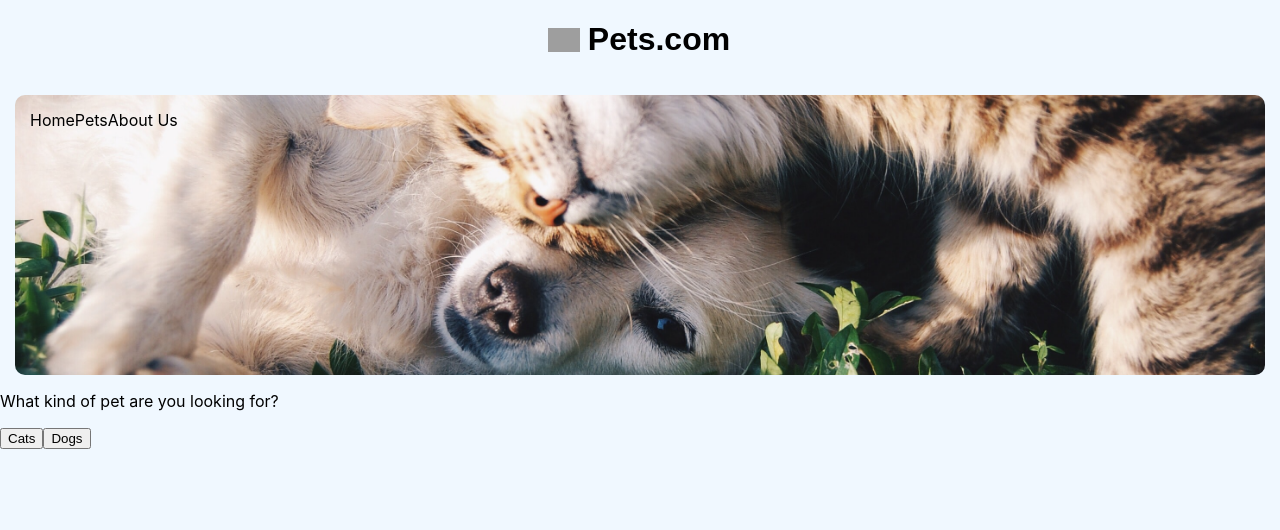
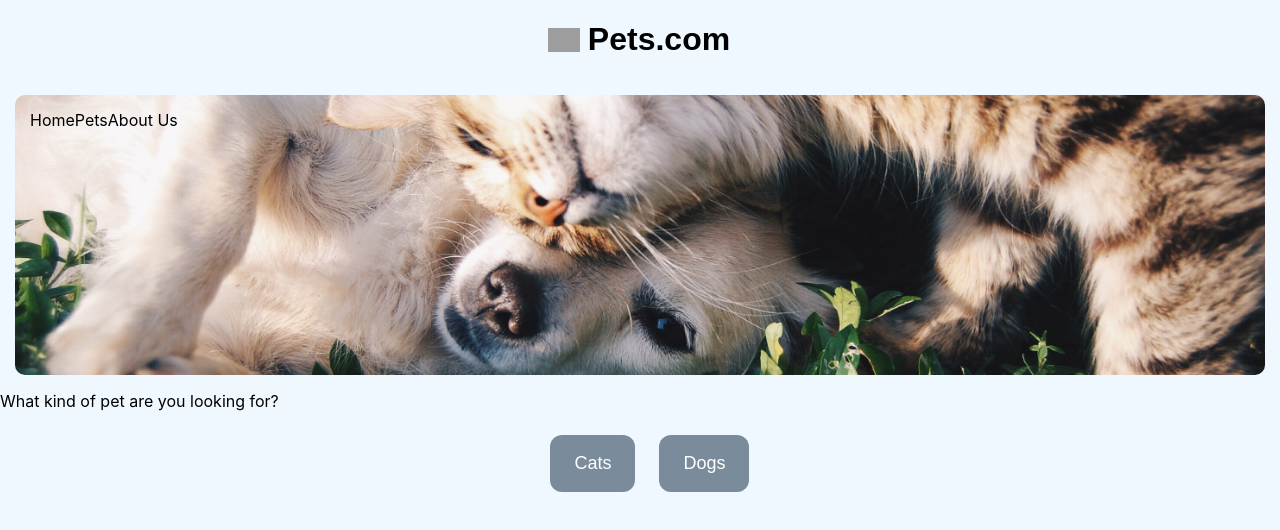
Before and after one commit to evanmurphycode/FinalSprint-S2, a React (Create React App) app: page /pets in a window 1280 px wide. Shown: the top 530 px of the page. Built offline with nearby package versions, Linux system fonts and the light colour scheme; grey boxes are pictures that could not be loaded.

Commit message:
Added Dog Button functionality

```diff
--- a/src/App.css
+++ b/src/App.css
@@ -133,6 +133,65 @@ a:link {
   border-radius: 10px;
 }
 
+.PetsPage {
+  font-family: arial;
+  font-weight: bolder;
+  font-size: larger;
+  padding: 15px;
+  padding-bottom: 8px;
+  margin-left: 15px;
+  text-align: center;
+}
+
+.CatsButton {
+  background-color: rgb(122, 140, 156);
+  border: none;
+  color: white;
+  padding: 18px 24px;
+  margin: 12px;
+  margin-left: 43%;
+  margin-top: 8px;
+  text-align: center;
+  text-decoration: none;
+  display: inline-block;
+  font-size: 18px;
+  border-radius: 12px;
+  transition-duration: 0.2s;
+}
+.CatsButton:hover {
+  background-color: rgb(207, 214, 221);
+  color: white;
+}
+
+.DogsButton {
+  background-color: rgb(122, 140, 156);
+  border: none;
+  color: white;
+  padding: 18px 24px;
+  margin: 12px;
+  margin-top: 8px;
+  text-align: center;
+  text-decoration: none;
+  display: inline-block;
+  font-size: 18px;
+  border-radius: 12px;
+  transition-duration: 0.2s;
+}
+.DogsButton:hover {
+  background-color: rgb(207, 214, 221);
+  color: white;
+}
+
+.Card {
+  background-color: white;
+  font-family: arial;
+  border: solid 2px black;
+  padding: 18px;
+  margin: 8px;
+  border-radius: 12px;
+  text-align: left;
+}
+
 .Footer {
   color: aliceblue;
 }
--- a/src/App.js
+++ b/src/App.js
@@ -6,6 +6,8 @@ import axios from "axios";
 function App() {
   const [cats, setCats] = useState([]);
   const key = "2abd08c8-0f79-4f1e-b5a3-c25e5ae82a50";
+  const [dogs, setDogs] = useState([]);
+  const dogkey = "ab4c39cc-ca87-4304-ad1f-eaba9d86880f";
 
   function Home() {
     return (
@@ -21,7 +23,9 @@ function App() {
             http://petcyclopedia.com/#sthash.m4SB7mpZ.dpuf
           </p>
 
-          <button className="GettingStartedButton">Let's Get Started!</button>
+          <Link to="/pets">
+            <button className="GettingStartedButton">Let's Get Started!</button>
+          </Link>
 
           <footer className="Footer">
             <h6>Footer</h6>
@@ -31,17 +35,9 @@ function App() {
     );
   }
 
-  function Dogs() {
-    return (
-      <div>
-        <h3>Dogs</h3>
-      </div>
-    );
-  }
-
   //<img src={props.image} className="CardImage"></img>
 
-  function Card(props) {
+  function CatCard(props) {
     return (
       <div className="Card">
         <h2 className="CartTitle">{props.title}</h2>
@@ -50,22 +46,33 @@ function App() {
     );
   }
 
-  // const DogList = async () => {
-  //   let response = await axios.get(`https://dog.ceo/api/breeds/list/all`, {
-  //     headers: {
-  //       "Content-type": "application/json",
-  //     },
-  //   });
+  function DogCard(props) {
+    return (
+      <div className="Card">
+        <h2 className="CartTitle">{props.title}</h2>
+        <p className="CardContent">{props.temperament}</p>
+      </div>
+    );
+  }
 
-  //   let dogs_array = await response.data;
-  //   let dog_cards = [];
+  const DogList = async () => {
+    let response = await axios.get(`https://api.thedogapi.com/v1/breeds/`, {
+      headers: {
+        "x-api-key": dogkey,
+        "access-control-allow-origin": "*",
+        "Content-type": "application/json",
+      },
+    });
 
-  //   console.log(JSON.stringify(response.data));
+    let dogs_array = await response.data;
+    let dog_cards = [];
 
-  //   setDogs(dogs_array);
+    //console.log(JSON.stringify(response.data));
 
-  //   return;
-  // };
+    setDogs(dogs_array);
+
+    return;
+  };
 
   const CatList = async () => {
     let response = await axios.get(`https://api.thecatapi.com/v1/breeds/`, {
@@ -92,7 +99,7 @@ function App() {
         <button onClick={CatList} className="CatsButton">
           Cats
         </button>
-        <button onClick={Dogs} className="DogsButton">
+        <button onClick={DogList} className="DogsButton">
           Dogs
         </button>
 
@@ -100,21 +107,27 @@ function App() {
           {cats.length > 0 &&
             cats.map((cat) => {
               return (
-                <Card
+                <CatCard
                   //image={cat.image.url}
                   title={cat.name}
                   description={cat.description}
-                ></Card>
+                ></CatCard>
               );
             })}
         </div>
 
-        {/* <div>
+        <div>
           {dogs.length > 0 &&
             dogs.map((dog) => {
-              return <Card title={dog.name}></Card>;
+              return (
+                <DogCard
+                  image={dog.image}
+                  title={dog.name}
+                  temperament={dog.temperament}
+                ></DogCard>
+              );
             })}
-        </div> */}
+        </div>
 
         <footer className="Footer">
           <h6>Footer</h6>
```
